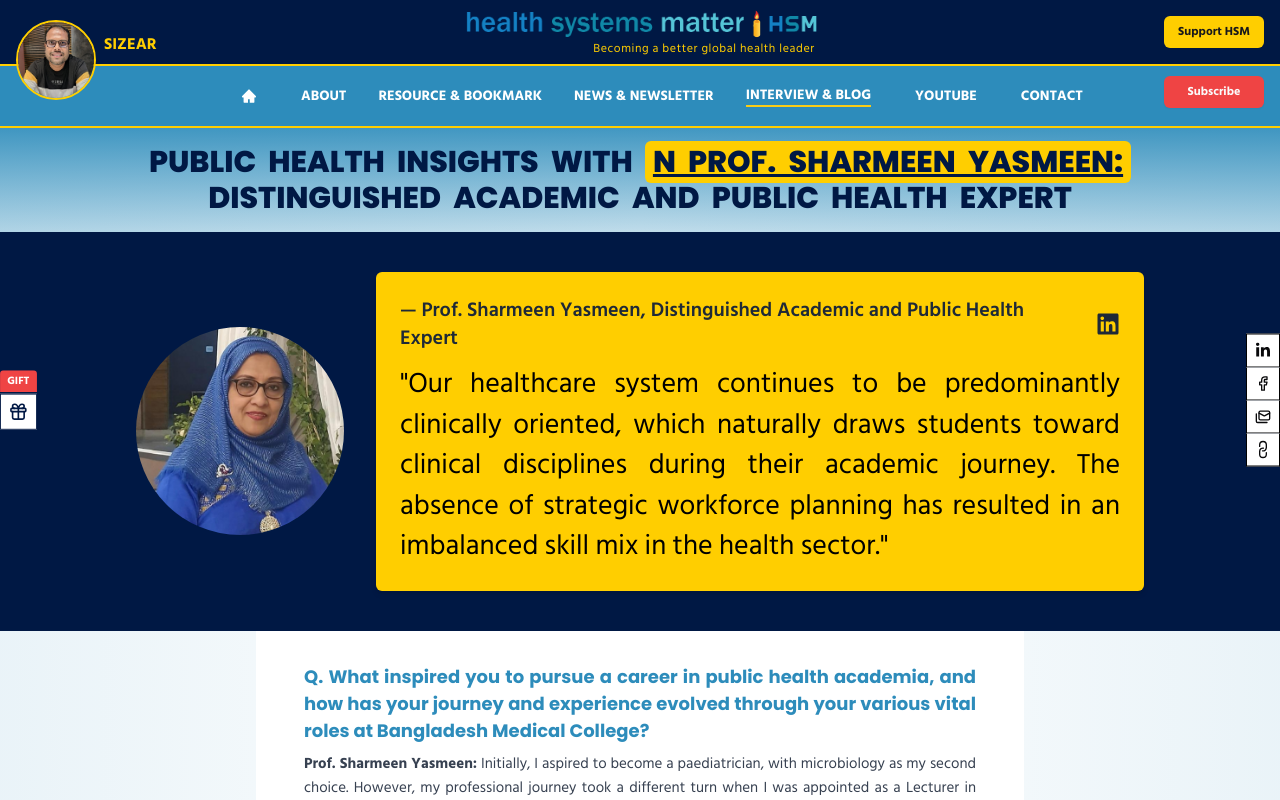
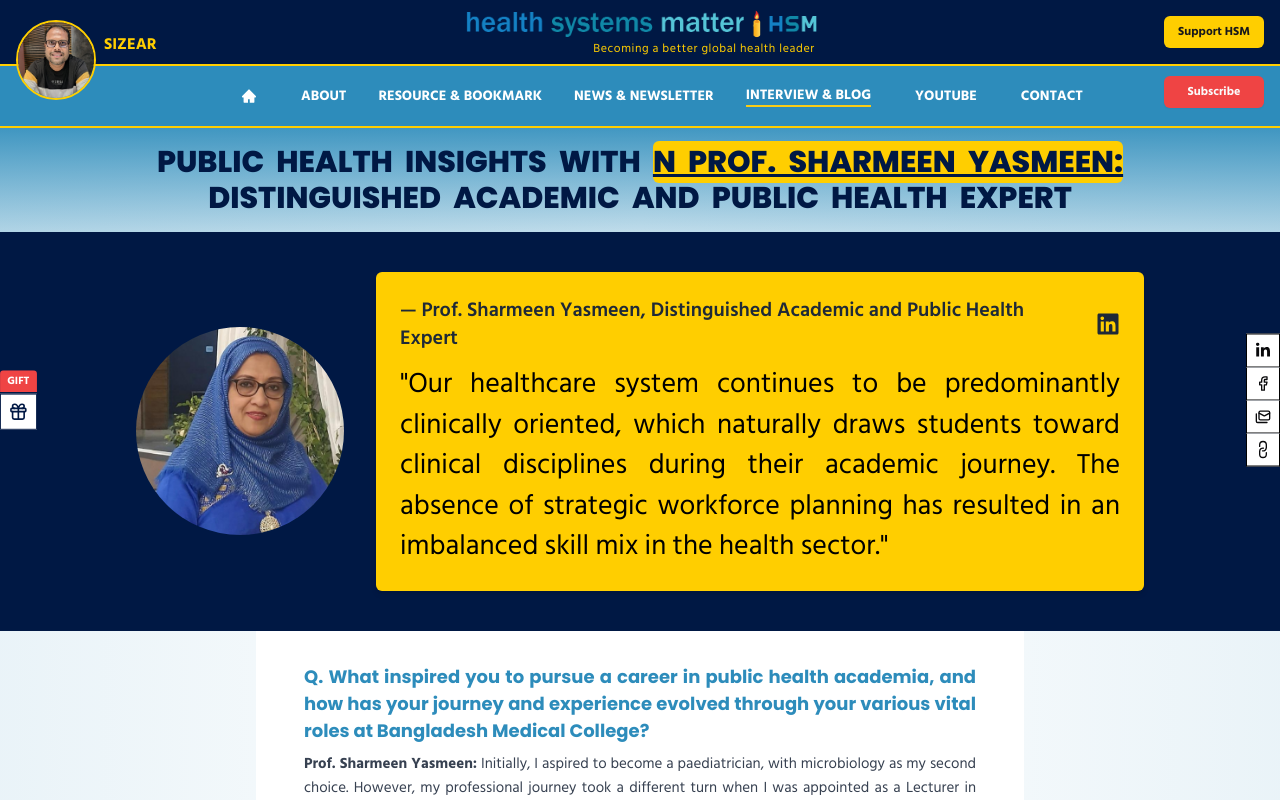
Before and after one commit to Muhammad-AIUB/HSM, a Next.js app: page /interview/public-health-insights-with-sharmeen-yasmeen in a window 1280 px wide. Shown: the top 800 px of the page. Built offline with nearby package versions, Linux system fonts and the light colour scheme.

Commit message:
remove px

```diff
--- a/app/interview/public-health-insights-with-sharmeen-yasmeen/page.tsx
+++ b/app/interview/public-health-insights-with-sharmeen-yasmeen/page.tsx
@@ -18,7 +18,7 @@ const PublicHealthInsightsWithSharmeenYasmeen = () => {
             >
               Public Health Insights with{" "}
               <Link href="">
-                <span className="bg-[#FFCE00] px-2 rounded-md font-extrabold text-[#001844] underline">
+                <span className="bg-[#FFCE00] rounded-md font-extrabold text-[#001844] underline">
                   N PROF. SHARMEEN YASMEEN:
                 </span>
               </Link>{" "}
```
